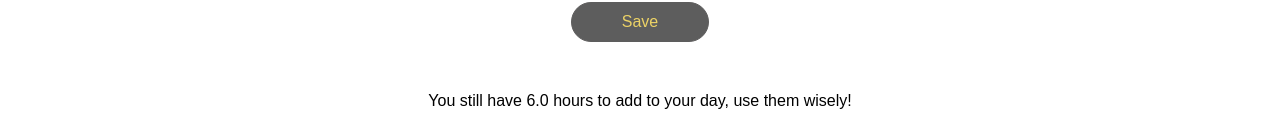
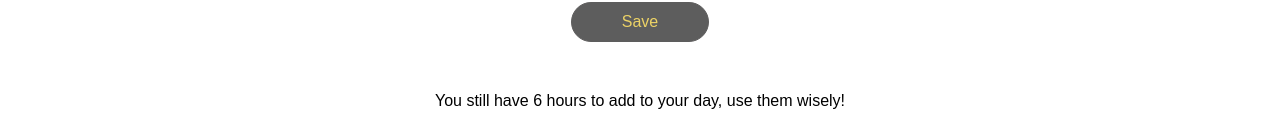
Before and after one commit to Antuofermo/takeyourtime, a React (Create React App) app: page / in a window 1280 px wide. Shown: the part 302-440 px from the top of the page. Built offline with nearby package versions, Linux system fonts and the light colour scheme.

Commit message:
Add conditional operator for decimal

```diff
--- a/src/components/TimeRemaining.js
+++ b/src/components/TimeRemaining.js
@@ -4,7 +4,10 @@ import styled from 'styled-components'
 export default function TimeRemaining({ activities }) {
   return remainingHours(activities) !== 0 ? (
     <PStyled>
-      You still have {remainingHours(activities).toFixed(1)}{' '}
+      You still have{' '}
+      {remainingHours(activities) % 1 !== 0
+        ? remainingHours(activities).toFixed(1)
+        : remainingHours(activities)}{' '}
       {remainingHours(activities) === 1 ? 'hour' : 'hours'} to add to your day,
       use {remainingHours(activities) === 1 ? 'it' : 'them'} wisely!
     </PStyled>
```
